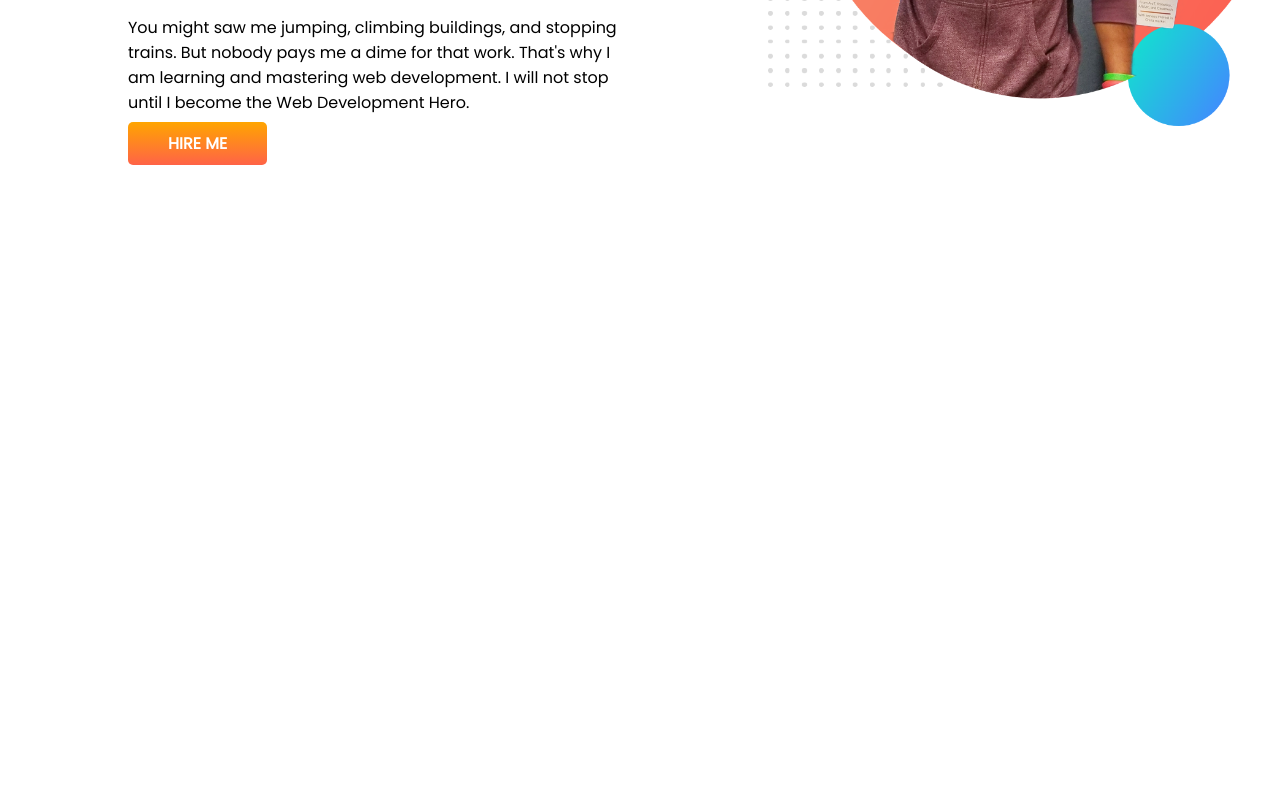
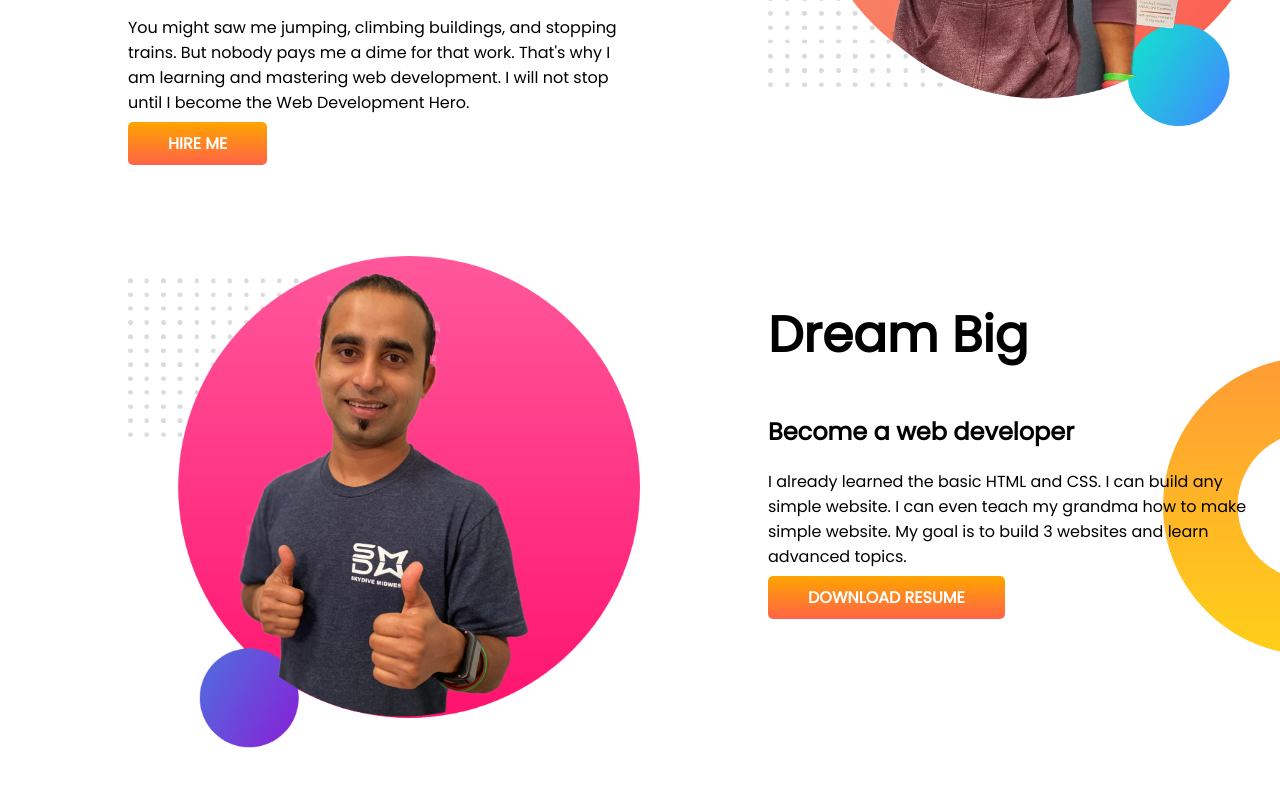
Before and after one commit to Shafiulnobel/developer-portfolio, a plain HTML site: page index.html in a window 1280 px wide. Shown: the part 382-1168 px from the top of the page. Before the commit the page ends 800 px from the top, so only its background shows below. Drawn offline with Linux system fonts and the light colour scheme.

Commit message:
section2

```diff
--- a/index.html
+++ b/index.html
@@ -25,5 +25,17 @@
 
         </div>
       </section>
+
+      <section class="dream-big">
+             <div class="half-width">
+                 <img src="/images/jhankar2.png" alt="">
+             </div>
+             <div class="half-width">
+                <h1>Dream Big</h2>
+                <h2>Become a web developer</h3>
+                <p>I already learned the basic HTML and CSS. I can build any simple website. I can even teach my grandma how to make simple website. My goal is to build 3 websites and learn advanced topics.</p>
+                <a class="link-button" target="_blank" href="">DOWNLOAD RESUME</a>
+             </div>
+      </section>
 </body>
 </html>
--- a/style.css
+++ b/style.css
@@ -11,6 +11,7 @@ h1{
 }
 section{
     display: flex;
+    margin-bottom: 100px;
 }
 .half-width{
     width: 50%;
@@ -33,3 +34,9 @@ section{
     background-image: url('/images/top-banner.png');
     background-repeat:no-repeat ;
 }
+
+.dream-big{
+    background-image: url('/images/dream-bg.png');
+    background-repeat: no-repeat;
+    background-position: right;
+}
```
